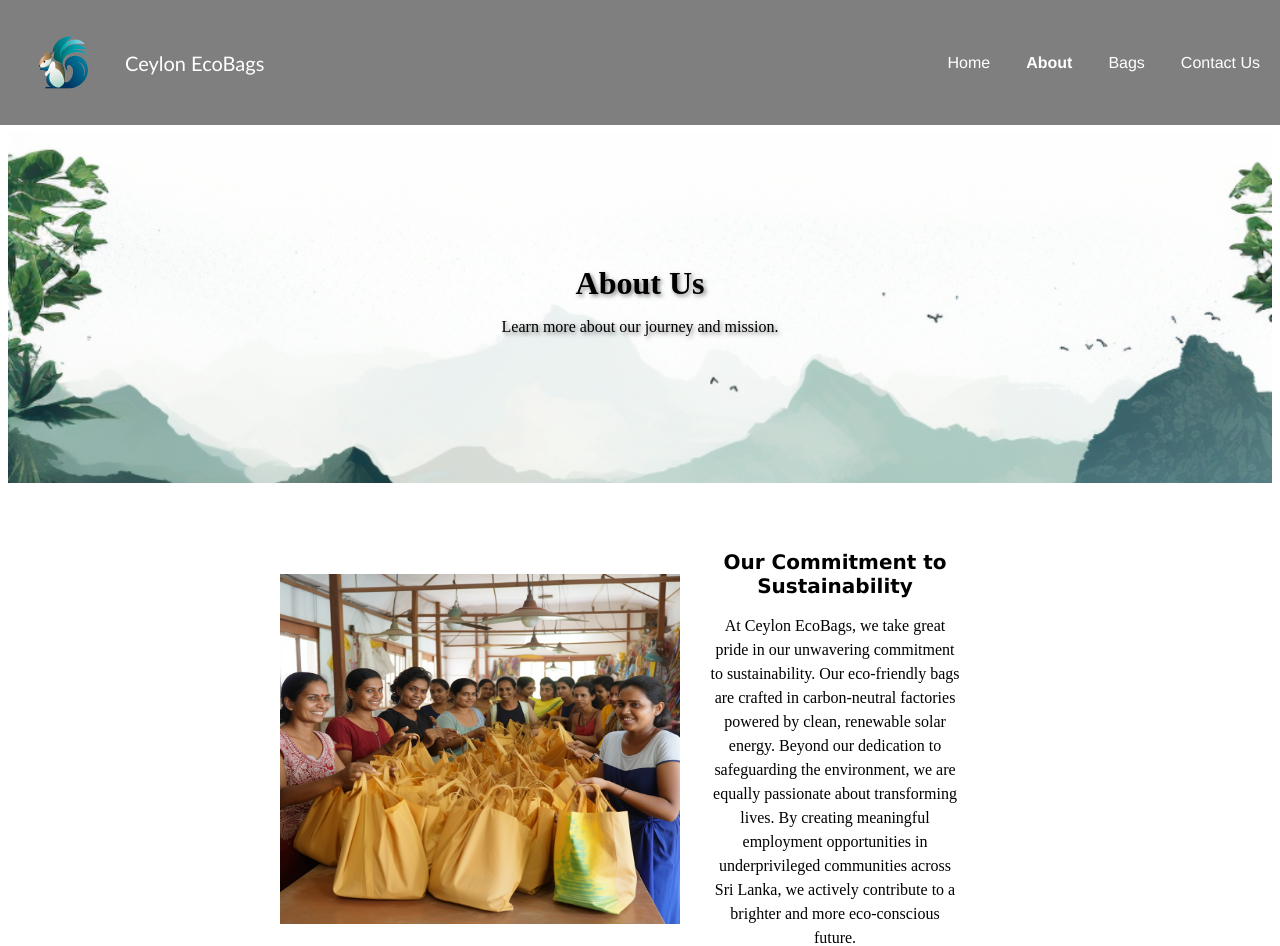
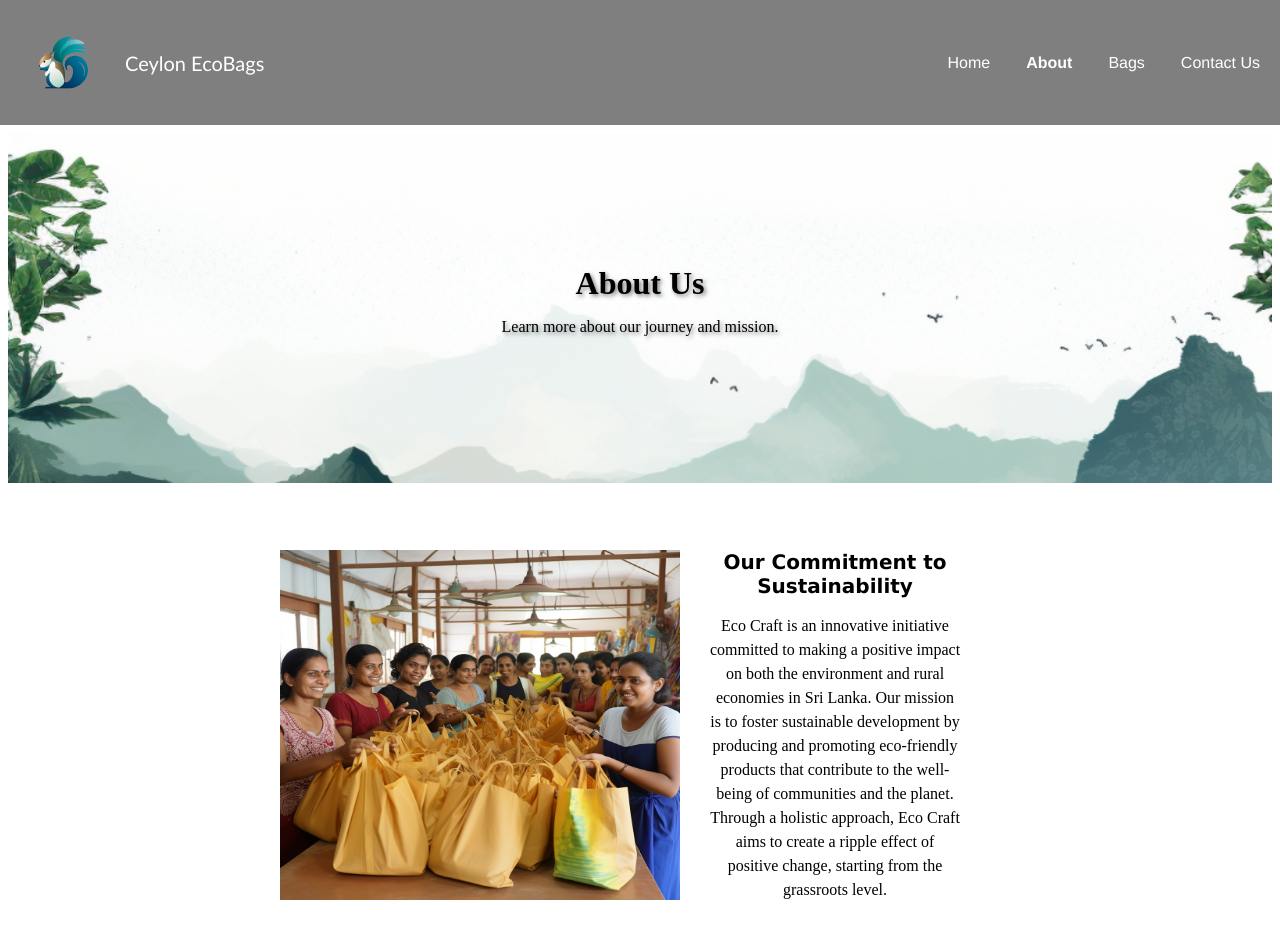
Before and after one commit to Ceylon-EcoBags/eco-tote, a Next.js app: page /about in a window 1280 px wide. Shown: the top 946 px of the page. Built offline with nearby package versions, Linux system fonts and the light colour scheme; a web font is replaced by a local one.

Commit message:
updated about

```diff
--- a/src/pages/about/index.tsx
+++ b/src/pages/about/index.tsx
@@ -33,14 +33,13 @@ const AboutPage: React.FC = () => {
         <div className={`${styles.aboutText} slide-in`}>
           <h2>Our Commitment to Sustainability</h2>
           <p>
-            At Ceylon EcoBags, we take great pride in our unwavering commitment
-            to sustainability. Our eco-friendly bags are crafted in
-            carbon-neutral factories powered by clean, renewable solar energy.
-            Beyond our dedication to safeguarding the environment, we are
-            equally passionate about transforming lives. By creating meaningful
-            employment opportunities in underprivileged communities across Sri
-            Lanka, we actively contribute to a brighter and more eco-conscious
-            future.
+            Eco Craft is an innovative initiative committed to making a positive
+            impact on both the environment and rural economies in Sri Lanka. Our
+            mission is to foster sustainable development by producing and
+            promoting eco-friendly products that contribute to the well-being of
+            communities and the planet. Through a holistic approach, Eco Craft
+            aims to create a ripple effect of positive change, starting from the
+            grassroots level.
           </p>
         </div>
       </div>
```
